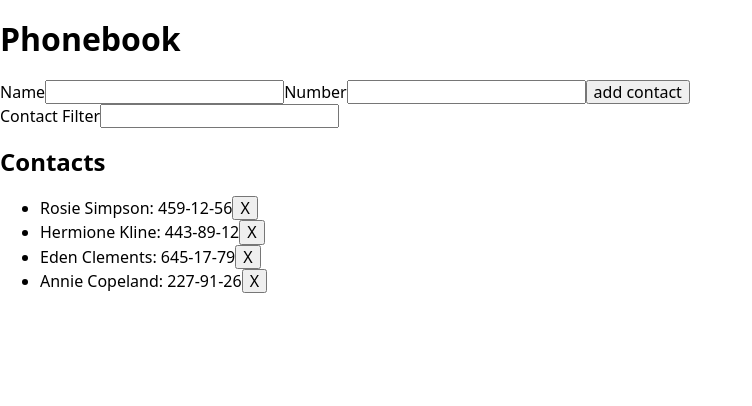
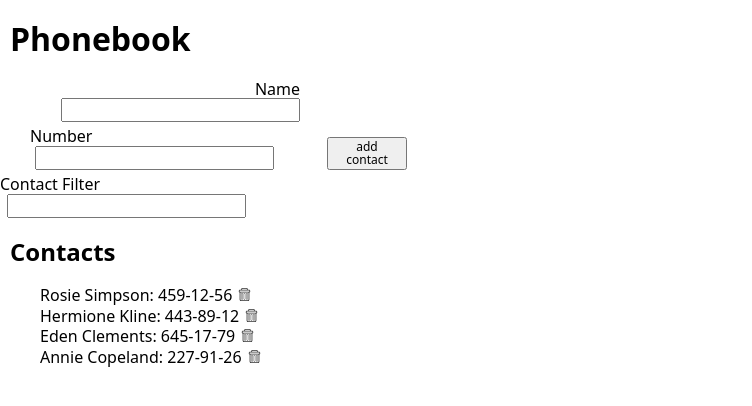
Before and after one commit to kooker22/React-homework2-task2, a React (Create React App) app: page / in a window 1280 px wide. Shown: the top 406 px of the page, without its empty margins (0-752 px from the left). Built offline with nearby package versions, Linux system fonts and the light colour scheme.

Commit message:
hw2Tast2 finish

```diff
--- a/package.json
+++ b/package.json
@@ -2,7 +2,7 @@
   "name": "hw3",
   "version": "0.1.0",
   "private": true,
-  "homepage": "https://kooker22.github.io/reactHW2",
+  "homepage": "https://kooker22.github.io/React-homework2-task2",
   "dependencies": {
     "@testing-library/jest-dom": "^4.2.4",
     "@testing-library/react": "^9.5.0",
--- a/src/App.js
+++ b/src/App.js
@@ -1,10 +1,25 @@
 import React, { Component } from 'react';
+import propTypes from 'prop-types';
 import Form from './components/Form';
 import ContactList from './components/ContactList';
 import 'modern-normalize/modern-normalize.css';
 import Filter from './components/Filter/Filter';
+import styles from './App.module.css';
 
 class Phonebook extends Component {
+  static defaultProps = {
+    filter: '',
+  };
+  static propTypes = {
+    contacts: propTypes.arrayOf(
+      propTypes.exact({
+        id: propTypes.string.isRequired,
+        name: propTypes.string.isRequired,
+        number: propTypes.string.isRequired,
+      }),
+    ),
+    filter: propTypes.string.isRequired,
+  };
   state = {
     contacts: [
       { id: 'id-1', name: 'Rosie Simpson', number: '459-12-56' },
@@ -24,9 +39,10 @@ class Phonebook extends Component {
     this.setState({ filter: e.currentTarget.value });
   };
   notifyExistingName = data => {
-    const aaa = this.state.contacts.find(contact => contact.name === data.name);
-    if (aaa) {
-      this.setState(this.state);
+    const existingName = this.state.contacts.find(
+      contact => contact.name === data.name,
+    );
+    if (existingName) {
       alert(`${data.name} is already in contacts`);
     } else {
       this.setState({ contacts: [...this.state.contacts, data] });
@@ -48,18 +64,22 @@ class Phonebook extends Component {
 
     return (
       <>
-        <h1>Phonebook</h1>
+        <div className={styles.container}>
+          <h1 className={styles.contents}>Phonebook</h1>
+          <div className={styles.wrapper}>
             <Form onSubmit={this.formSubmitHandler} />
             <Filter
               contacts={contacts}
               value={filter}
               onChange={this.changeFilter}
             />
-        <h2>Contacts</h2>
+          </div>
+          <h2 className={styles.contents}>Contacts</h2>
           <ContactList
             contacts={visibleContacts}
             onDeleteContact={this.deleteContact}
           />
+        </div>
       </>
     );
   }
--- /dev/null
+++ b/src/App.module.css
@@ -0,0 +1,13 @@
+.wrapper {
+  display: flex;
+  align-items: flex-end;
+  flex-direction: column;
+  width: 300px;
+}
+.contents {
+  text-align: left;
+  padding-left: 10px;
+}
+.container {
+  width: 350px;
+}
--- a/src/components/ContactList/ContactList.js
+++ b/src/components/ContactList/ContactList.js
@@ -6,4 +6,5 @@ const ContactList = ({ contacts, onDeleteContact }) => (
     <ContactListItem contacts={contacts} onDeleteContact={onDeleteContact} />
   </ul>
 );
+
 export default ContactList;
--- a/src/components/ContactListItem/ContactListItem.js
+++ b/src/components/ContactListItem/ContactListItem.js
@@ -1,12 +1,60 @@
 import React from 'react';
+import styles from './ContactListItem.module.css';
 
 const ContactListItem = ({ contacts, onDeleteContact }) => (
   <>
     {contacts.map(({ id, name, number }) => (
-      <li key={id}>
+      <li className={styles.item} key={id}>
         {name}: {number}
-        <button type="button" onClick={() => onDeleteContact(id)}>
-          X
+        <button
+          className={styles.button}
+          type="button"
+          onClick={() => onDeleteContact(id)}
+        >
+          <svg
+            version="1.1"
+            id="Layer_1"
+            xmlns="http://www.w3.org/2000/svg"
+            x="0px"
+            y="0px"
+            width="13px"
+            height="13px"
+            viewBox="0 0 32 32"
+          >
+            <g id="trash">
+              <path
+                fillRule="evenodd"
+                clipRule="evenodd"
+                fill="#333333"
+                d="M29.98,6.819c-0.096-1.57-1.387-2.816-2.98-2.816h-3v-1V3.001
+		c0-1.657-1.344-3-3-3H11c-1.657,0-3,1.343-3,3v0.001v1H5c-1.595,0-2.885,1.246-2.981,2.816H2v1.183v1c0,1.104,0.896,2,2,2l0,0v17
+		c0,2.209,1.791,4,4,4h16c2.209,0,4-1.791,4-4v-17l0,0c1.104,0,2-0.896,2-2v-1V6.819H29.98z M10,3.002c0-0.553,0.447-1,1-1h10
+		c0.553,0,1,0.447,1,1v1H10V3.002z M26,28.002c0,1.102-0.898,2-2,2H8c-1.103,0-2-0.898-2-2v-17h20V28.002z M28,8.001v1H4v-1V7.002
+		c0-0.553,0.447-1,1-1h22c0.553,0,1,0.447,1,1V8.001z"
+              />
+              <path
+                fillRule="evenodd"
+                clipRule="evenodd"
+                fill="#333333"
+                d="M9,28.006h2c0.553,0,1-0.447,1-1v-13c0-0.553-0.447-1-1-1H9
+		c-0.553,0-1,0.447-1,1v13C8,27.559,8.447,28.006,9,28.006z M9,14.005h2v13H9V14.005z"
+              />
+              <path
+                fillRule="evenodd"
+                clipRule="evenodd"
+                fill="#333333"
+                d="M15,28.006h2c0.553,0,1-0.447,1-1v-13c0-0.553-0.447-1-1-1h-2
+		c-0.553,0-1,0.447-1,1v13C14,27.559,14.447,28.006,15,28.006z M15,14.005h2v13h-2V14.005z"
+              />
+              <path
+                fillRule="evenodd"
+                clipRule="evenodd"
+                fill="#333333"
+                d="M21,28.006h2c0.553,0,1-0.447,1-1v-13c0-0.553-0.447-1-1-1h-2
+		c-0.553,0-1,0.447-1,1v13C20,27.559,20.447,28.006,21,28.006z M21,14.005h2v13h-2V14.005z"
+              />
+            </g>
+          </svg>
         </button>
       </li>
     ))}
--- /dev/null
+++ b/src/components/ContactListItem/ContactListItem.module.css
@@ -0,0 +1,8 @@
+.button {
+  background-color: transparent;
+  border: none;
+  outline: none;
+}
+.item {
+  list-style: none;
+}
--- a/src/components/Filter/Filter.js
+++ b/src/components/Filter/Filter.js
@@ -1,10 +1,16 @@
 import React from 'react';
+import styles from './Filter.module.css';
 
 const Filter = ({ value, contacts, onChange }) =>
   contacts.length > 2 && (
     <label>
       Contact Filter
-      <input type="text" value={value} onChange={onChange}></input>
+      <input
+        className={styles.input}
+        type="text"
+        value={value}
+        onChange={onChange}
+      ></input>
     </label>
   );
 
--- /dev/null
+++ b/src/components/Filter/Filter.module.css
@@ -0,0 +1,3 @@
+.input {
+  margin-left: 7px;
+}
--- a/src/components/Form/Form.js
+++ b/src/components/Form/Form.js
@@ -1,6 +1,11 @@
 import React, { Component } from 'react';
 import { v4 as uuidv4 } from 'uuid';
+import propTypes from 'prop-types';
+import styles from './Form.module.css';
 class Form extends Component {
+  static propTypes = {
+    state: propTypes.objectOf(propTypes.string.isRequired),
+  };
   state = {
     name: '',
     id: '',
@@ -8,6 +13,7 @@ class Form extends Component {
   };
   handleChangeName = e => {
     const { name, value, number } = e.currentTarget;
+
     this.setState({ id: uuidv4(), [name]: value, [number]: value });
   };
   handleSubmit = e => {
@@ -23,19 +29,23 @@ class Form extends Component {
   resetForm = () => {
     this.setState({ name: '', number: '' });
   };
+
   render() {
     const { name, number } = this.state;
     return (
-      <form onSubmit={this.handleSubmit}>
-        <label>
+      <form onSubmit={this.handleSubmit} className={styles.form}>
+        <div className={styles.inputWrapper}>
+          <label className={styles.label}>
             Name
             <input
               type="text"
               name="name"
               value={name}
               onChange={this.handleChangeName}
+              className={styles.input}
             ></input>
           </label>
+
           <label>
             Number
             <input
@@ -43,12 +53,17 @@ class Form extends Component {
               name="number"
               value={number}
               onChange={this.handleChangeNumber}
+              className={styles.input}
             ></input>
           </label>
-        <button type="submit">add contact</button>
+        </div>
+        <button type="submit" className={styles.buttonForm}>
+          add contact
+        </button>
       </form>
     );
   }
 }
 
 export default Form;
+// disabled={this.disableToggle}
--- /dev/null
+++ b/src/components/Form/Form.module.css
@@ -0,0 +1,29 @@
+.form {
+  display: flex;
+  flex-direction: column;
+  align-items: flex-end;
+  width: 270px;
+  margin-bottom: 5px;
+  position: relative;
+}
+.label {
+  text-align: right;
+  margin-bottom: 5px;
+}
+.inputWrapper {
+  display: flex;
+
+  align-self: flex-end;
+  flex-direction: column;
+}
+.buttonForm {
+  position: absolute;
+  left: 110%;
+  bottom: 0;
+  height: auto;
+  width: 80px;
+  font-size: 12px;
+}
+.input {
+  margin-left: 5px;
+}
```
Lines whose indentation alone changed are shown as unchanged.
